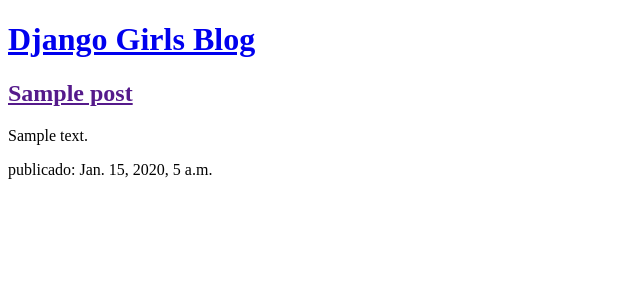
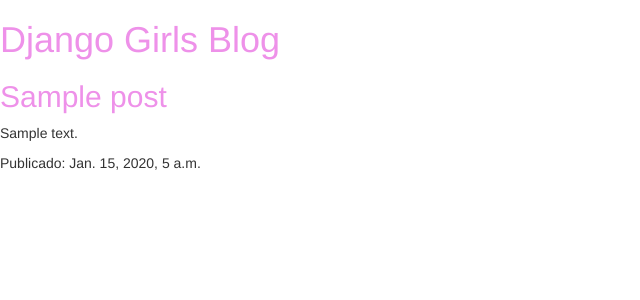
Before and after one commit to DanielaaVV/my-first-blog, a Django app: template blog/templates/blog/post_list.html in a window 1280 px wide. Shown: the top 300 px of the page, without its empty margins (0-640 px from the left). Run offline with Django 5.2, Linux system fonts and the light colour scheme; the template is opened without the code that fills it: values that come from a table or form of the project are taken from there, others are empty; tables that the repository leaves empty hold one stand-in row (values such as "Sample post"); some libraries are stand-ins or nearby versions.

Commit message:
Primer trabajo en CSS

```diff
--- /dev/null
+++ b/blog/static/css/blog.css
@@ -0,0 +1,3 @@
+h1 a, h2 a{
+    color: #EE91E9;
+}
--- a/blog/templates/blog/post_list.html
+++ b/blog/templates/blog/post_list.html
@@ -1,8 +1,12 @@
+{% load static %}
 <!DOCTYPE html>
 <html lang="en">
 <head>
     <meta charset="UTF-8">
     <title>Daniela's Blog</title>
+        <link rel="stylesheet" href="//maxcdn.bootstrapcdn.com/bootstrap/3.2.0/css/bootstrap.min.css">
+        <link rel="stylesheet" href="//maxcdn.bootstrapcdn.com/bootstrap/3.2.0/css/bootstrap-theme.min.css">
+        <link rel="stylesheet" href="{% static 'css/blog.css' %}">
 </head>
 <body>
     <div>
@@ -12,7 +16,7 @@
         <div>
             <h2><a href="">{{ post.title }}</a></h2>
             <p>{{ post.text|linebreaksbr }}</p>
-                <p> publicado: {{ post.published_date }}</p>
+            <p>Publicado: {{ post.published_date }}</p>
         </div>
     {% endfor %}
 </body>
```
Lines whose indentation alone changed are shown as unchanged.
